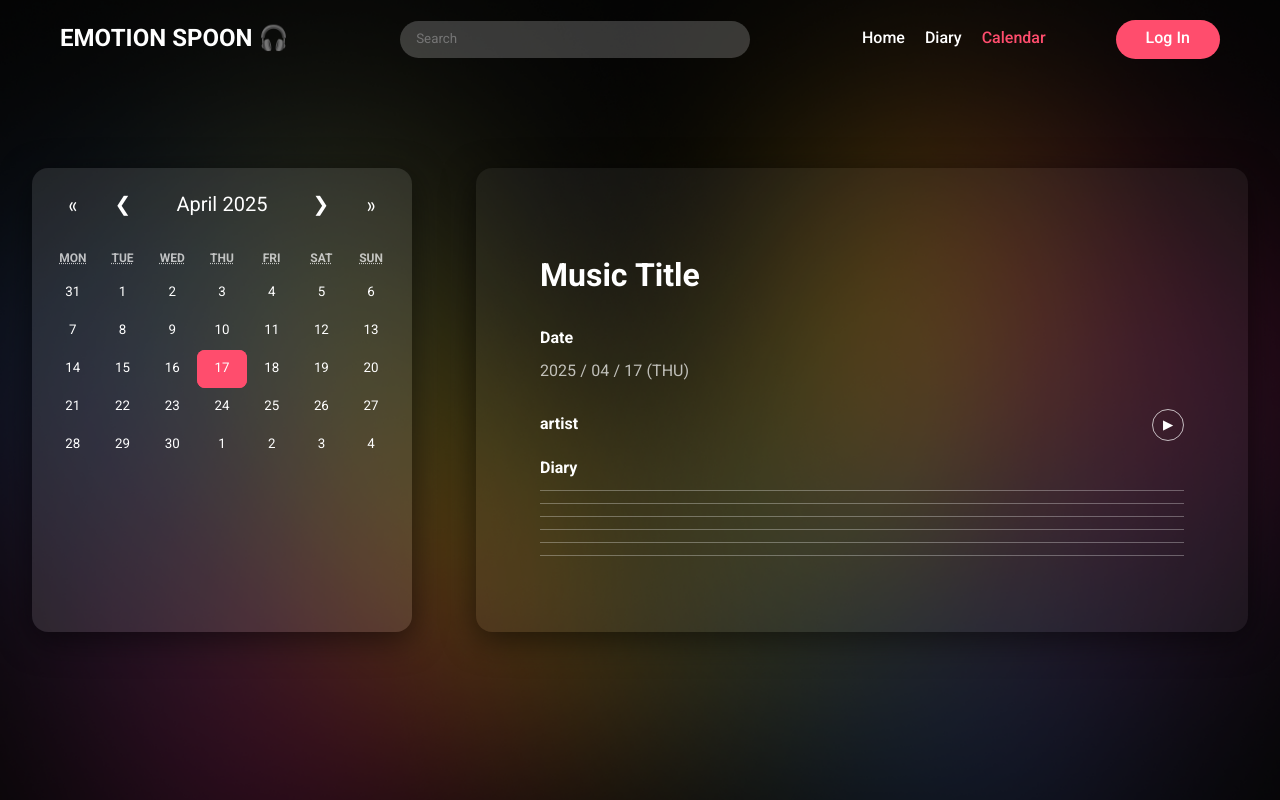
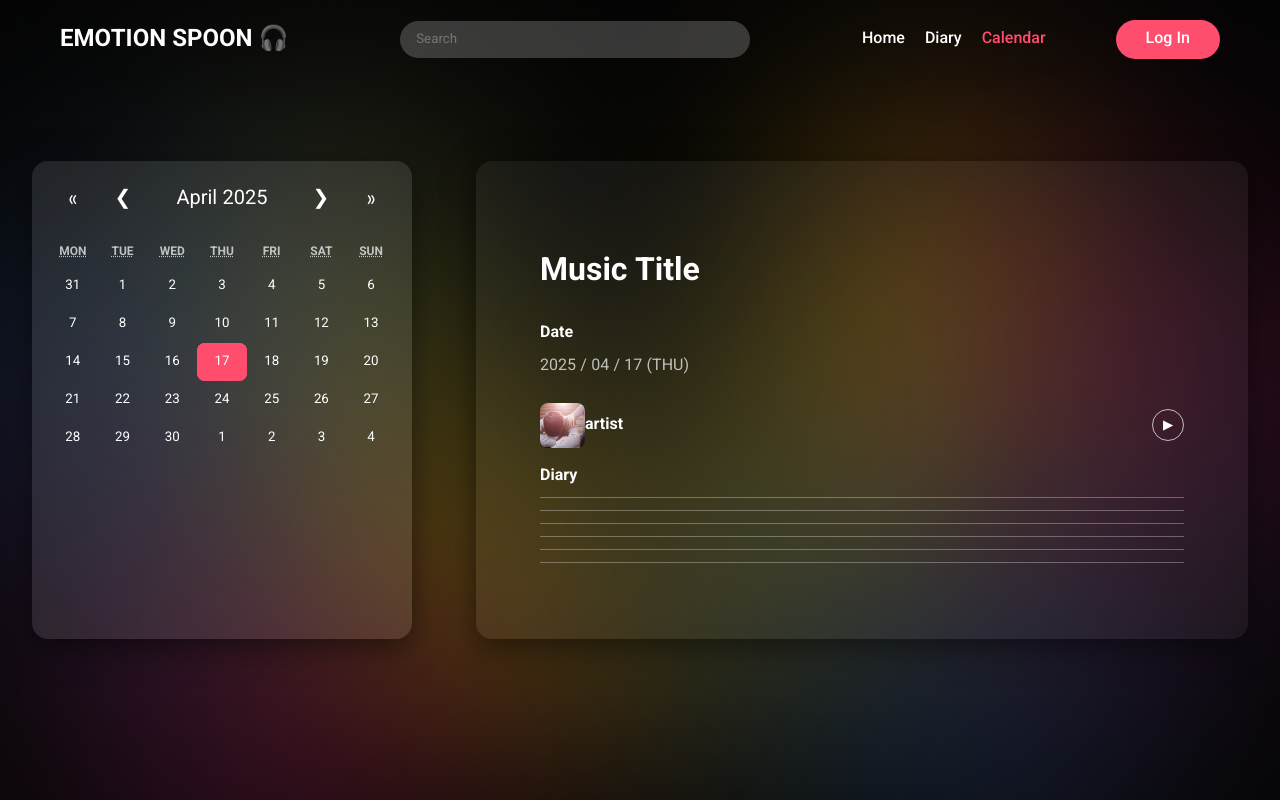
Before and after one commit to 2025-1-HCI-Project/EmotionSpoon_frontend, a React (Create React App) app: page /ice/calendar in a window 1280 px wide. Built offline with nearby package versions, Linux system fonts and the light colour scheme; no server answers.

Commit message:
add Calendar picture

```diff
--- a/src/pages/CalendarPage.js
+++ b/src/pages/CalendarPage.js
@@ -1,6 +1,7 @@
 import React, { useState, useEffect } from 'react';
 import Calendar from 'react-calendar';
 import backgroundImg from "../img/calendar_background.png";
+import songThumbnail from "../img/example.png";
 import 'react-calendar/dist/Calendar.css';
 import ApiService from '../util/ApiService';
 
@@ -79,6 +80,11 @@ const CalendarPage = () => {
             <div style={{ fontWeight: 'bold', marginBottom: '0.5rem' }}>Date</div>
             <div style={{ opacity: 0.7, marginBottom: '1.5rem' }}>{formattedDate}</div>
             <div style={{ display: 'flex', alignItems: 'center', marginBottom: '1rem' }}>
+              <img
+                    src={songThumbnail}
+                    alt="song"
+                    style={songImgStyle}
+                  />
               <div style={{ flex: 1 }}>
                 <div style={{ fontWeight: 'bold' }}>{selectedEvent?.artist || 'artist'}</div>
               </div>
@@ -161,3 +167,10 @@ const CalendarPage = () => {
 };
 
 export default CalendarPage;
+
+const songImgStyle = {
+  width: "45px",
+  height: "45px",
+  borderRadius: "8px",
+  objectFit: "cover",
+};
```
